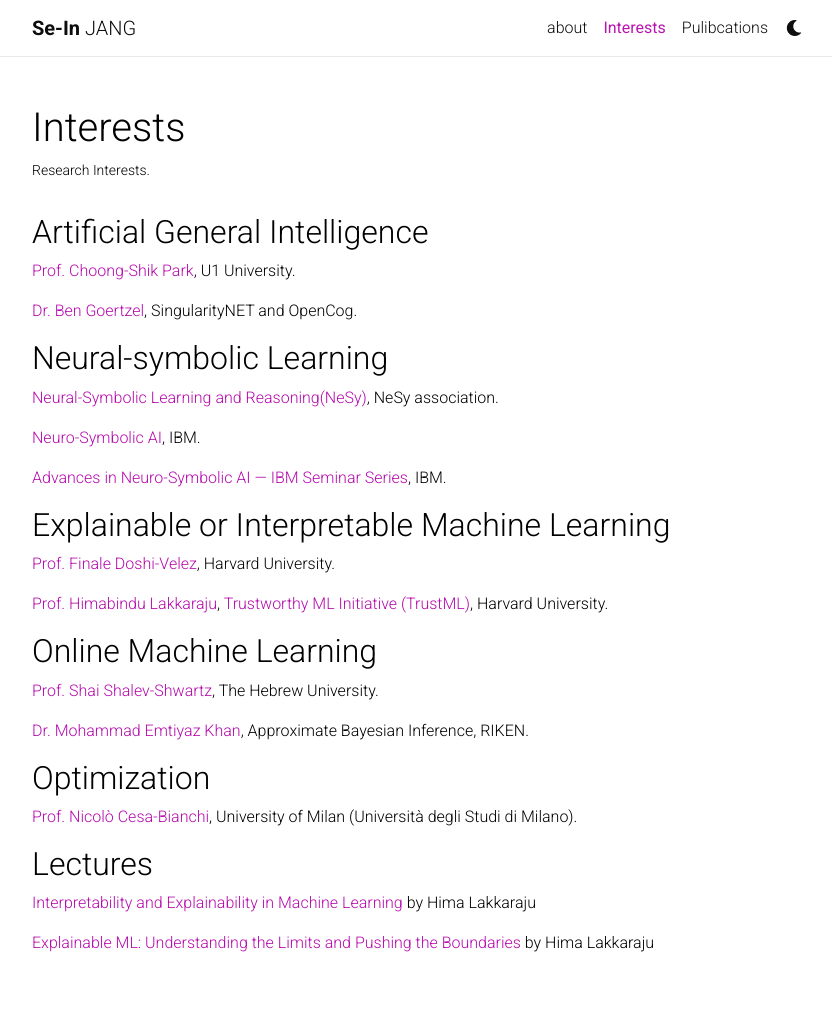
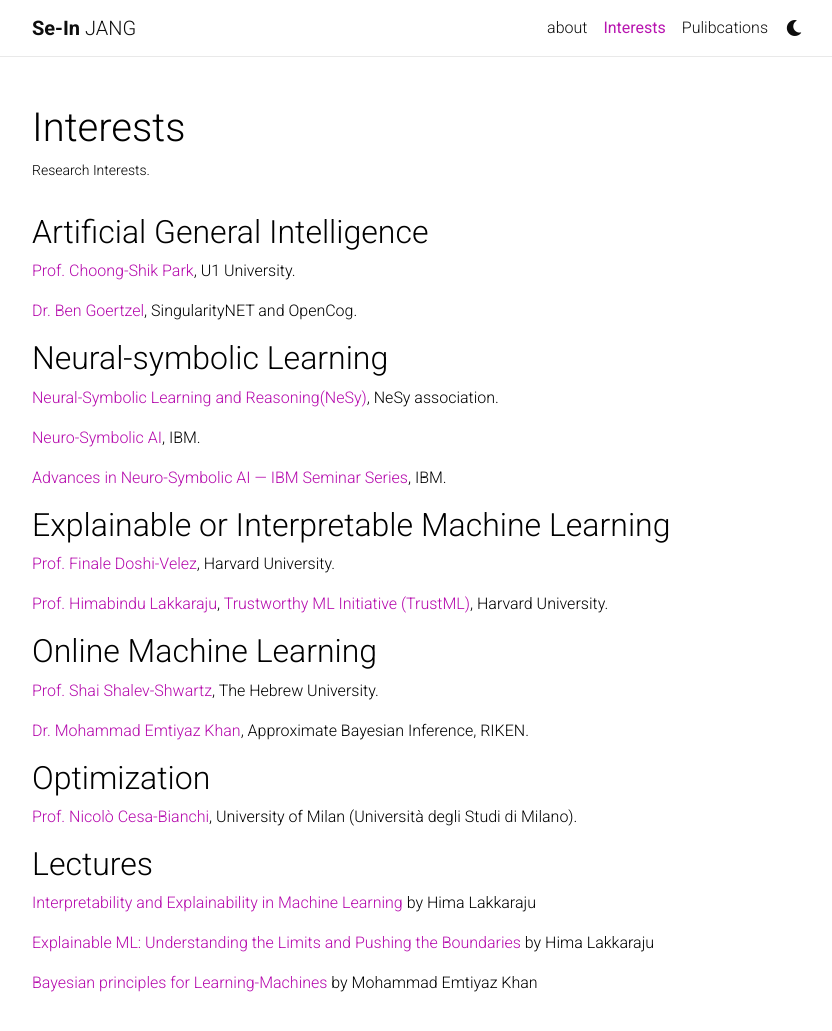
Before and after one commit to sijang/sijang.github.io, a Jekyll site: the page built from _pages/Interests.md, in a window 1280 px wide and 1081 px high. Shown: the top 1031 px of the window, without its empty margins (223-1055 px from the left). Built offline with Jekyll 4.4.1, drawn with Linux system fonts in a browser that asks for light colours; nearby versions of some CDN libraries; a style sheet for code colours, icons or effects is not loaded.

Commit message:
Update Interests.md

```diff
--- a/_pages/Interests.md
+++ b/_pages/Interests.md
@@ -40,5 +40,7 @@ nav: true
 
 ## Lectures
   > [Interpretability and Explainability in Machine Learning](https://interpretable-ml-class.github.io/){:target="_blank"} by Hima Lakkaraju
-  >
+
   > [Explainable ML: Understanding the Limits and Pushing the Boundaries](https://www.chilconference.org/tutorial_T04.html) by Hima Lakkaraju
+
+  > [Bayesian principles for Learning-Machines](https://www.youtube.com/watch?v=XvTFW0MqtZE&t=1s) by Mohammad Emtiyaz Khan
```
